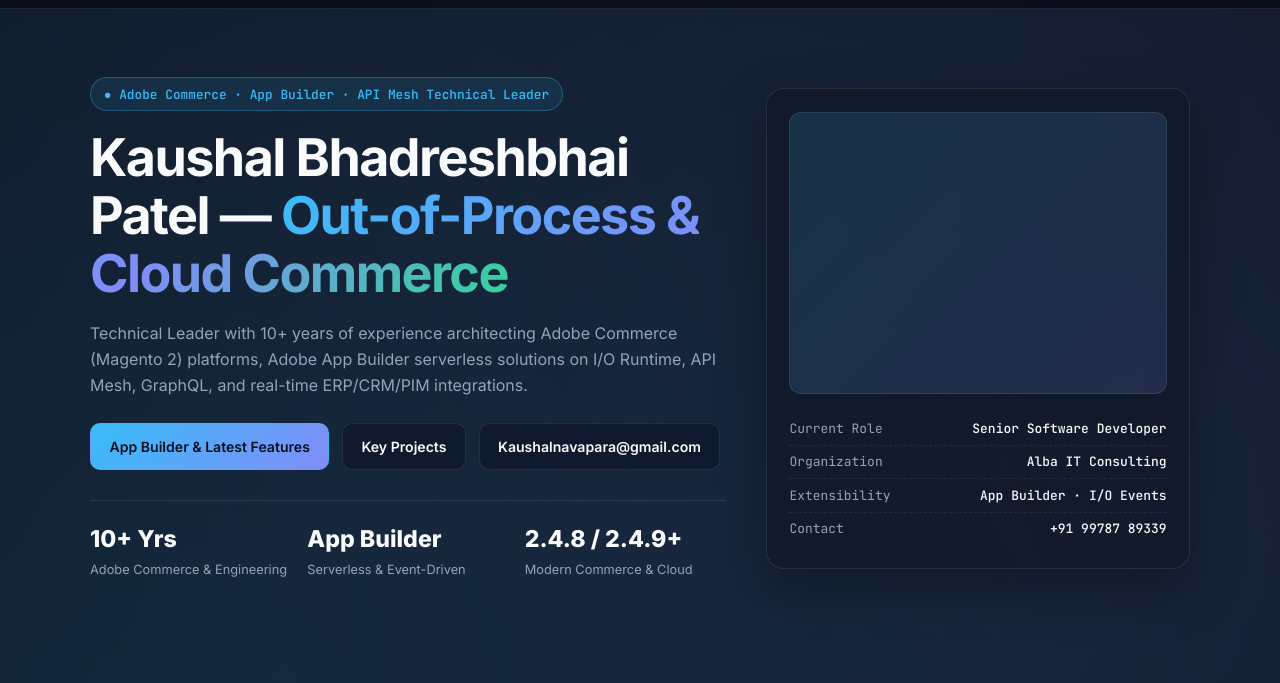
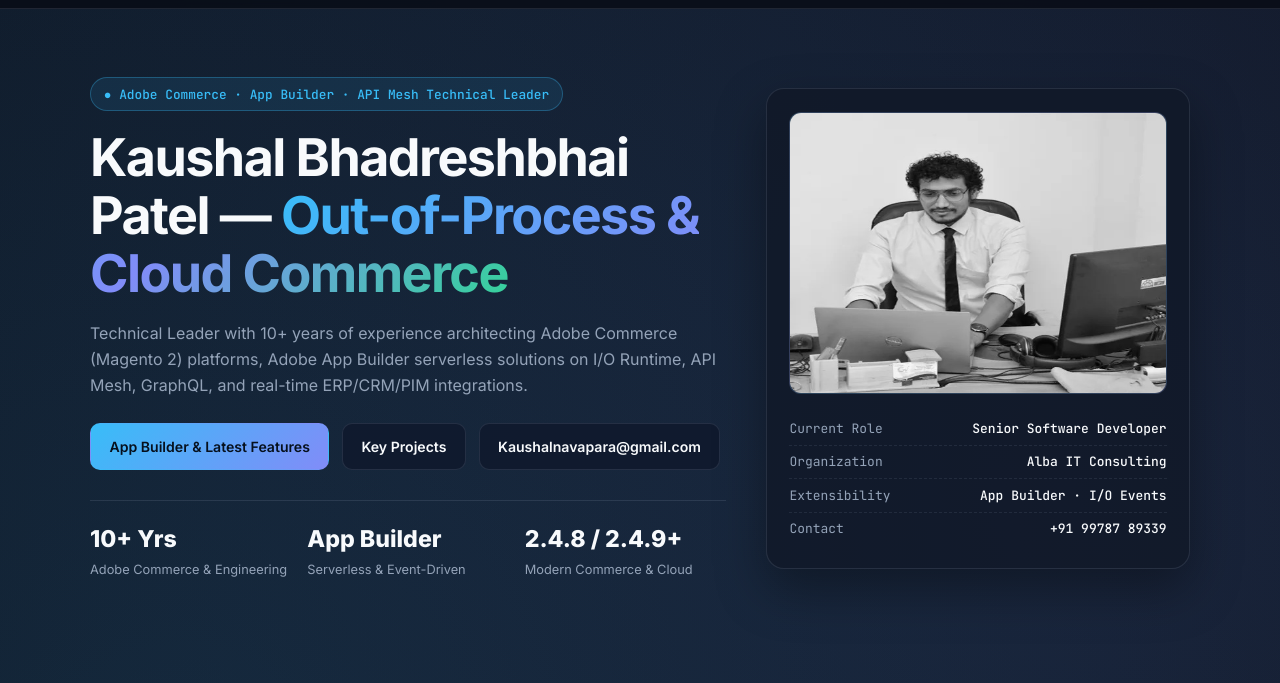
Before and after one commit to kaushalnavapara/portfolio, a plain HTML site: page index.html in a window 1280 px wide. Shown: the part 60-743 px from the top of the page. Drawn offline with Linux system fonts and the light colour scheme.

Commit message:
Update index.html

```diff
--- a/index.html
+++ b/index.html
@@ -636,7 +636,7 @@
           <div class="avatar-box">
             <!-- Place kushalbhai-1.jpg in the same folder as index.html (or update src path) -->
             <img
-              src="./Kaushalbhai.jpg"
+              src="./Kushalbhai.jpg"
               alt="Kaushal Bhadreshbhai Patel"
               onload="this.classList.add('is-loaded')"
               onerror="this.remove()"
```
